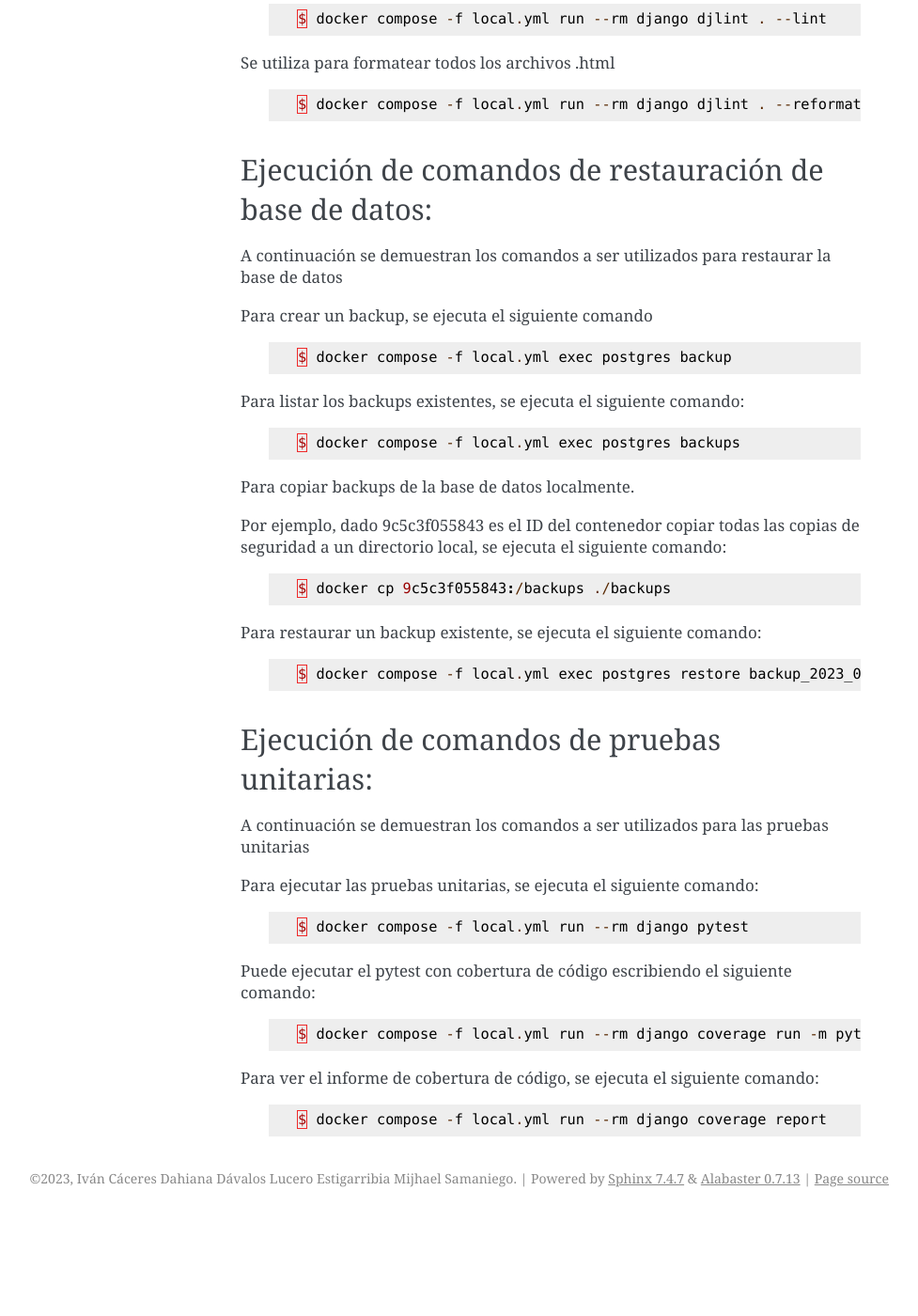
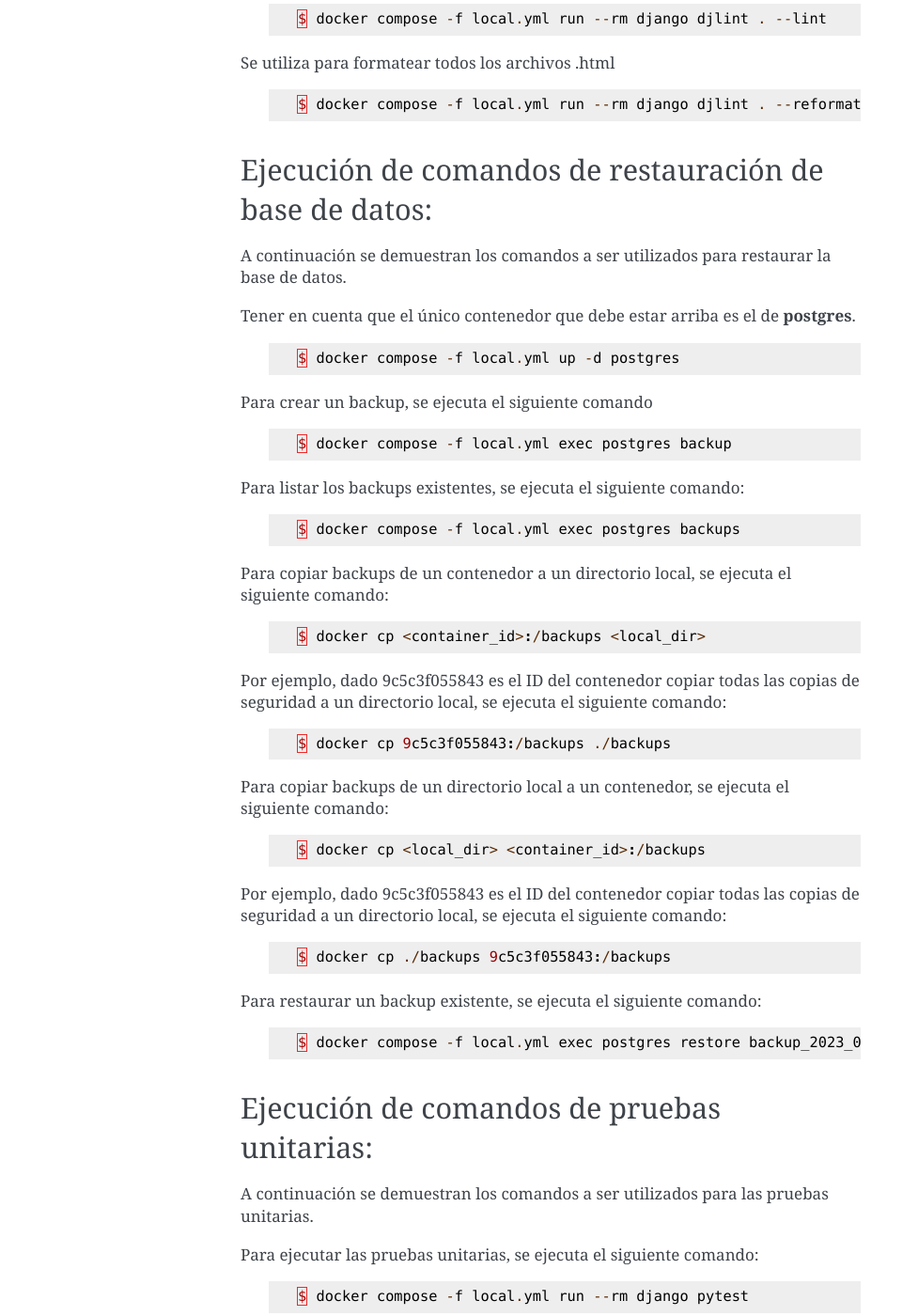
Before and after one commit to mijhaels/django_cms, a Sphinx documentation site: the page built from docs/guia.rst, in a window 1280 px wide and 1400 px high, scrolled down 1878 px. Shown: the whole window at 94% size, without its empty margins (164-1141 px from the left). Built offline with Sphinx 7.4.7, drawn with Linux system fonts in a browser that asks for light colours; before the commit the page ends 3171 px from its top, so only the background shows below that.

Commit message:
Añadir comandos para copiar copias de seguridad entre contenedores y directorios locales

```diff
--- a/docs/guia.rst
+++ b/docs/guia.rst
@@ -75,7 +75,13 @@ Se utiliza para formatear todos los archivos .html
 
 Ejecución de comandos de restauración de base de datos:
 ----------------------------------------------------------------------
-A continuación se demuestran los comandos a ser utilizados para restaurar la base de datos
+A continuación se demuestran los comandos a ser utilizados para restaurar la base de datos.
+
+Tener en cuenta que el único contenedor que debe estar arriba es el de **postgres**.
+
+ .. code-block:: python
+
+   $ docker compose -f local.yml up -d postgres
 
 Para crear un backup, se ejecuta el siguiente comando
  .. code-block:: python
@@ -87,12 +93,25 @@ Para listar los backups existentes, se ejecuta el siguiente comando:
 
    $ docker compose -f local.yml exec postgres backups
 
-Para copiar backups de la base de datos localmente.
+Para copiar backups de un contenedor a un directorio local, se ejecuta el siguiente comando:
+ .. code-block:: python
+
+   $ docker cp <container_id>:/backups <local_dir>
 
 Por ejemplo, dado 9c5c3f055843 es el ID del contenedor copiar todas las copias de seguridad a un directorio local, se ejecuta el siguiente comando:
  .. code-block:: python
 
    $ docker cp 9c5c3f055843:/backups ./backups
+
+Para copiar backups de un directorio local a un contenedor, se ejecuta el siguiente comando:
+ .. code-block:: python
+
+   $ docker cp <local_dir> <container_id>:/backups
+
+Por ejemplo, dado 9c5c3f055843 es el ID del contenedor copiar todas las copias de seguridad a un directorio local, se ejecuta el siguiente comando:
+ .. code-block:: python
+
+   $ docker cp ./backups 9c5c3f055843:/backups
 
 Para restaurar un backup existente, se ejecuta el siguiente comando:
  .. code-block:: python
@@ -101,7 +120,7 @@ Para restaurar un backup existente, se ejecuta el siguiente comando:
 
 Ejecución de comandos de pruebas unitarias:
 ----------------------------------------------------------------------
-A continuación se demuestran los comandos a ser utilizados para las pruebas unitarias
+A continuación se demuestran los comandos a ser utilizados para las pruebas unitarias.
 
 Para ejecutar las pruebas unitarias, se ejecuta el siguiente comando:
  .. code-block:: python
```
